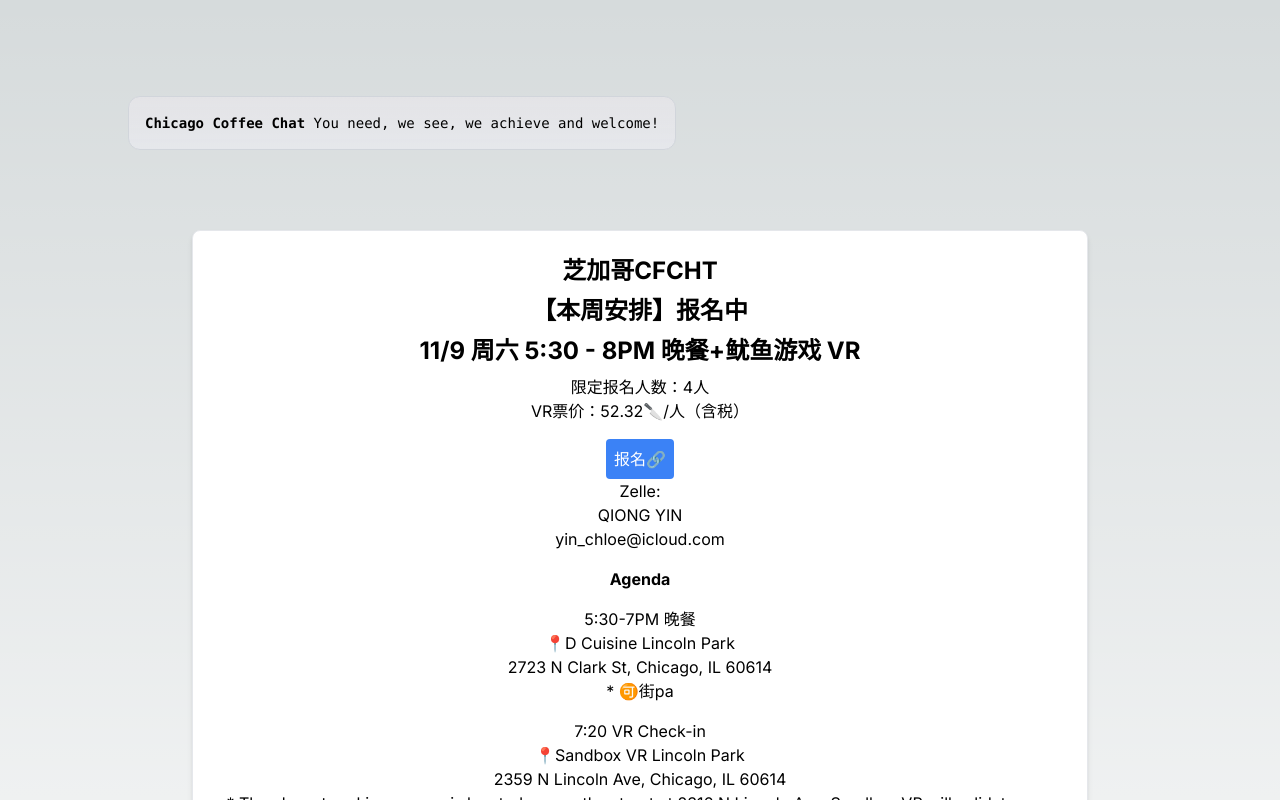
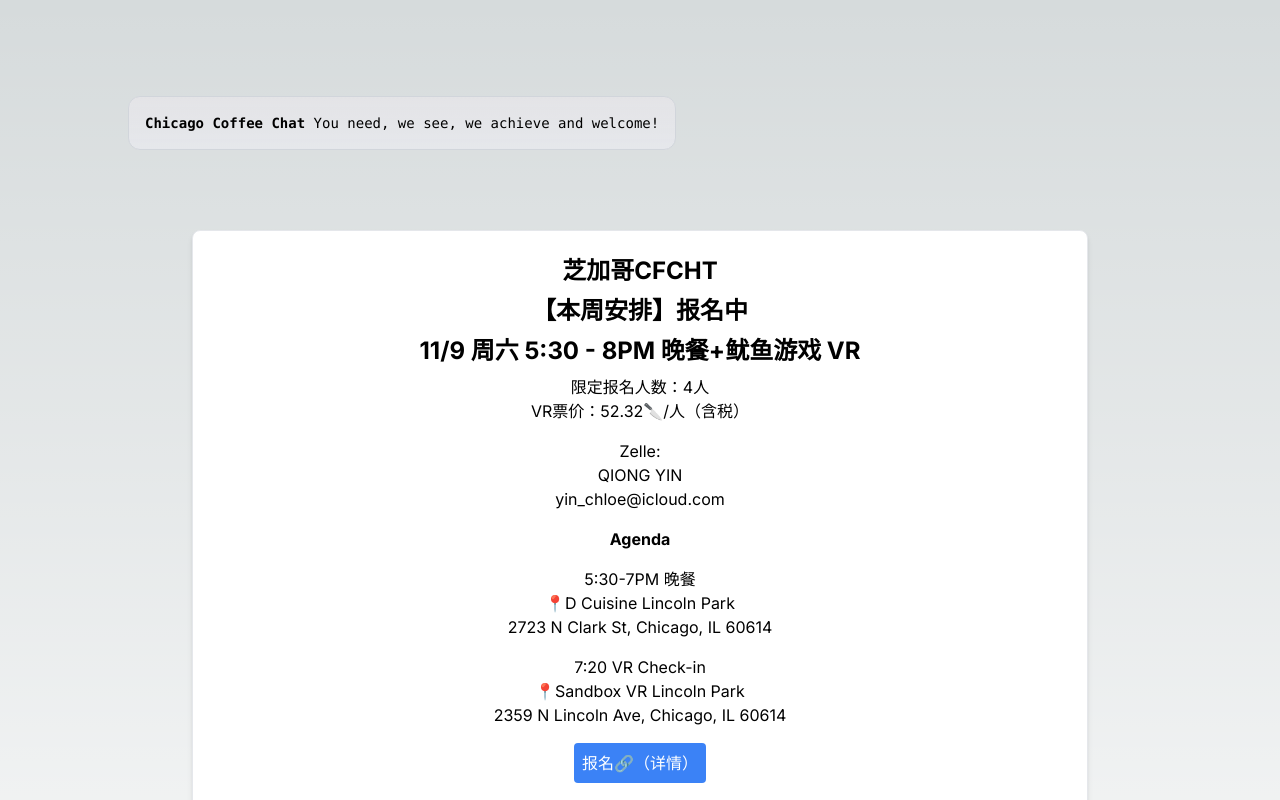
Before and after one commit to Brack-Wang/nextjs, a Next.js app: page / in a window 1280 px wide. Shown: the top 800 px of the page. Built offline with nearby package versions, Linux system fonts and the light colour scheme.

Commit message:
Update page.tsx

```diff
--- a/app/page.tsx
+++ b/app/page.tsx
@@ -23,16 +23,17 @@ export default function Home() {
 <h2 className="text-2xl font-bold mb-2">【本周安排】报名中</h2>
 <h2 className="text-2xl font-bold mb-2">11/9 周六 5:30 - 8PM 晚餐+鱿鱼游戏 VR</h2>
 <p className="mb-4">限定报名人数：4人<br />VR票价：52.32🔪/人（含税）</p>
-      <a href="https://www.eventbrite.co.nz/e/cfcht119-530-8pm-vr-tickets-1075693290589?aff=oddtdtcreator" target="_blank" className="inline-block bg-blue-500 text-white p-2 rounded hover:bg-blue-700 transition duration-300 ease-in-out">报名🔗</a>
 <p className="mb-4">Zelle:<br />QIONG YIN<br />yin_chloe@icloud.com</p>
 <p className="mb-4 font-bold">Agenda</p>
-<p className="mb-4">5:30-7PM 晚餐<br />📍D Cuisine Lincoln Park<br />2723 N Clark St, Chicago, IL 60614<br />* 🉑️街pa</p>
-<p className="mb-4">7:20 VR Check-in<br />📍Sandbox VR Lincoln Park<br />2359 N Lincoln Ave, Chicago, IL 60614<br />* The closest parking garage is located across the street at 2316 N Lincoln Ave. Sandbox VR will validate your 90-minute parking when you arrive in store.</p>
-<p className="mt-4">*请报名成功当天22点前向群主CHLOE Zelle，否则将取消名额</p>
+<p className="mb-4">5:30-7PM 晚餐<br />📍D Cuisine Lincoln Park<br />2723 N Clark St, Chicago, IL 60614</p>
+<p className="mb-4">7:20 VR Check-in<br />📍Sandbox VR Lincoln Park<br />2359 N Lincoln Ave, Chicago, IL 60614</p>
+<a href="https://www.eventbrite.co.nz/e/cfcht119-530-8pm-vr-tickets-1075693290589?aff=oddtdtcreator" target="_blank" className="inline-block bg-blue-500 text-white p-2 rounded hover:bg-blue-700 transition duration-300 ease-in-out">报名🔗（详情）</a>
+<p className="mt-4">*请报名成功当天22点前向群主CHLOE Zelle， 否则将取消名额</p>
 <p className="mt-4">*如报名后无法出席，请联系群里其他小伙伴，进行转票</p>
 <p className="mt-4 font-bold">那么各位，这周六见！🌞</p>
 <p className="mt-4 font-bold">固定报名时间：每周三8PM</p>
 {/* Event Details Replacement End */}
+
 
 
 <p className="mt-4 font-bold">欢迎👏点击⬇️Groups进入小红书和二手群🌞：</p>
```
